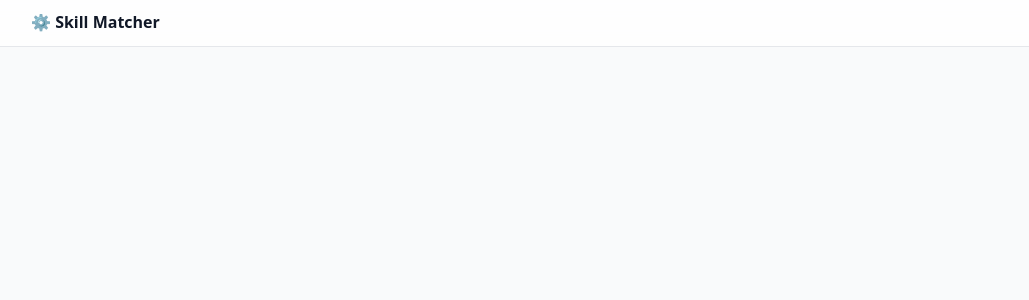
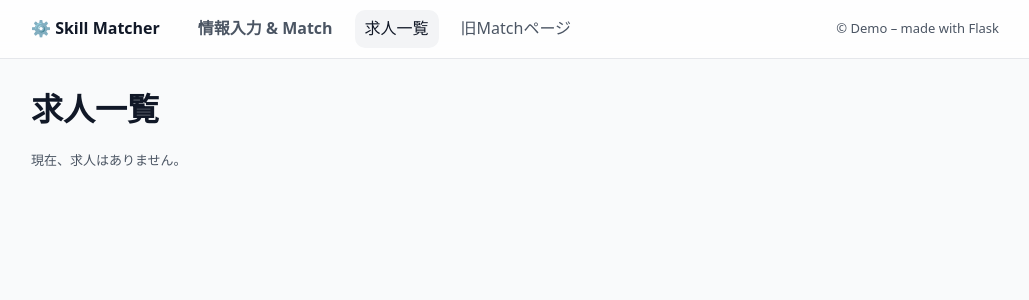
Before and after one commit to harutoarima-hub/skill-matcher-v2, a Flask app: page /jobs in a window 1280 px wide. Shown: the top 300 px of the page, without its empty margins (125-1154 px from the left). Run offline with Flask 3, Linux system fonts and the light colour scheme; data that the repository does not hold is empty.

```diff
--- a/app/templates/base.html
+++ b/app/templates/base.html
@@ -53,4 +53,15 @@ h1,h2{margin:16px 0}
 
 <nav><div class="inner">
   <div class="brand">⚙️ Skill Matcher</div>
-  <a href="/" class="{{ 'active' if request.path=='/' else '' }}">
+  <a href="/" class="{{ 'active' if request.path=='/' else '' }}"><b>情報入力 & Match</b></a>
+  <a href="/jobs" class="{{ 'active' if request.path.startswith('/jobs') else '' }}">求人一覧</a>
+  <a href="/match" class="{{ 'active' if request.path.startswith('/match') else '' }}">旧Matchページ</a>
+  <span class="small" style="margin-left:auto">© Demo – made with Flask</span>
+</div></nav>
+
+<div class="container">
+  {% block content %}{% endblock %}
+</div>
+
+</body>
+</html>
```
